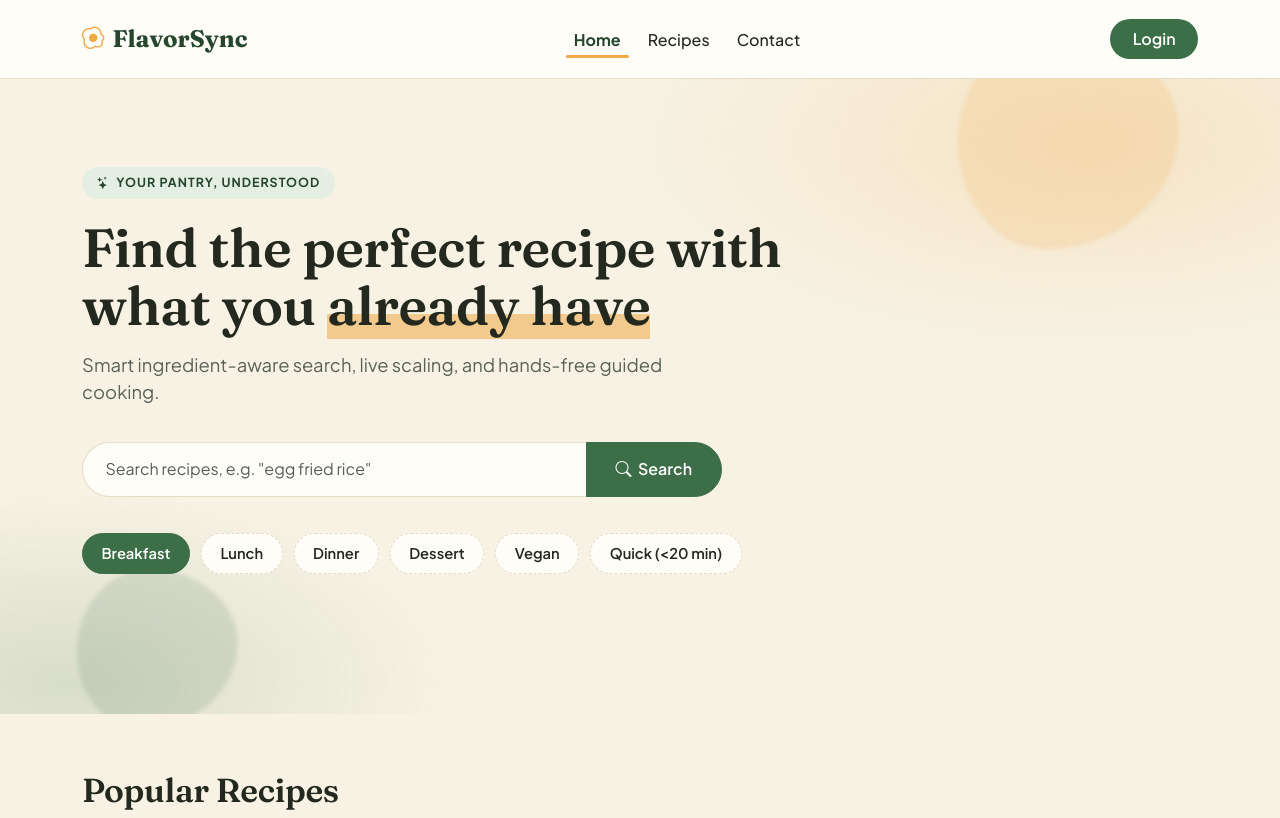
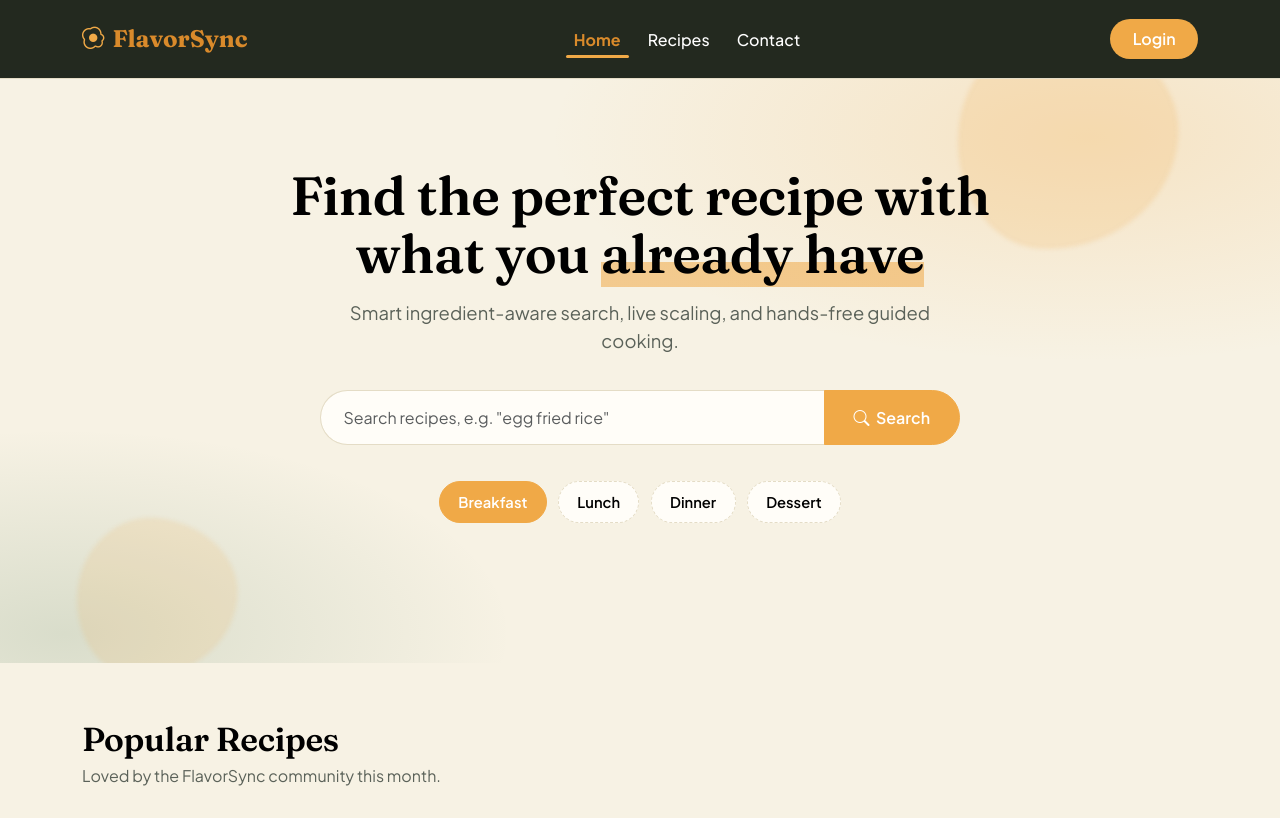
Before and after one commit to kavishka-disanayaka/ict-1209-miniproject-01, a PHP site: page / in a window 1280 px wide. Shown: the top 818 px of the page. Run offline with PHP 8.4, Linux system fonts and the light colour scheme.

Commit message:
Enhance homepage UI and update styles 🙌

```diff
--- a/css/style.css
+++ b/css/style.css
@@ -8,10 +8,10 @@
   /* Color tokens */
   --fs-cream: #F7F2E4;         /* page background — warm rice-paper */
   --fs-cream-card: #FFFDF8;    /* card surfaces */
-  --fs-ink: #23291F;           /* primary text — deep charcoal-green */
+  --inkfs-: #23291F;           /* primary text — deep charcoal-green */
   --fs-ink-soft: #5B6259;      /* secondary text */
-  --fs-green: #3C6E47;         /* herb green — primary brand accent */
-  --fs-green-dark: #26472E;    /* hover/active green */
+  --fs-green: #F0A947;         /* herb green — primary brand accent */
+  --fs-green-dark: #D98A2B;    /* hover/active green */
   --fs-green-tint: #E4EEE3;    /* pale green surface */
   --fs-mango: #F0A947;         /* mango/saffron — secondary accent */
   --fs-mango-deep: #D98A2B;    /* mango hover */
@@ -81,7 +81,7 @@ input:focus-visible,
    ========================================================================== */
 
 .fs-navbar {
-  background-color: var(--fs-cream-card);
+  background-color: var(--inkfs-);
   border-bottom: 1px solid var(--fs-line);
 }
 
@@ -89,7 +89,7 @@ input:focus-visible,
   font-family: var(--fs-font-display);
   font-weight: 700;
   font-size: 1.5rem;
-  color: var(--fs-green-dark);
+  color: var(--fs-mango-deep);
   display: flex;
   align-items: center;
   gap: 0.5rem;
@@ -101,7 +101,7 @@ input:focus-visible,
 }
 
 .fs-navbar .nav-link {
-  color: var(--fs-ink);
+  color: #fff;
   font-weight: 500;
   margin: 0 0.35rem;
   position: relative;
@@ -109,7 +109,7 @@ input:focus-visible,
 }
 
 .fs-navbar .nav-link.active {
-  color: var(--fs-green-dark);
+  color: var(--fs-mango-deep);
   font-weight: 700;
 }
 
@@ -125,12 +125,12 @@ input:focus-visible,
 }
 
 .fs-navbar .nav-link:hover {
-  color: var(--fs-green-dark);
+  color: var(--fs-mango-deep);
 }
 
 .btn-fs-login {
   border-radius: var(--fs-radius-pill);
-  background-color: var(--fs-green);
+  background-color: var(--fs-mango);
   color: #fff;
   font-weight: 600;
   padding: 0.5rem 1.4rem;
@@ -153,8 +153,8 @@ input:focus-visible,
   overflow: hidden;
   padding: 5.5rem 0 6.5rem;
   background:
-    radial-gradient(60% 55% at 85% 10%, rgba(240, 169, 71, 0.20), transparent 60%),
-    radial-gradient(50% 50% at 5% 95%, rgba(60, 110, 71, 0.16), transparent 60%),
+    radial-gradient(60% 55% at 85% 10%, rgba(240, 169, 71, 0.20), transparent 70%),
+    radial-gradient(50% 50% at 5% 95%, rgba(60, 110, 71, 0.16), transparent 70%),
     var(--fs-cream);
 }
 
@@ -182,7 +182,7 @@ input:focus-visible,
   height: 160px;
   bottom: -30px;
   left: 6%;
-  background: var(--fs-green);
+  background: var(--fs-mango);
   opacity: 0.14;
   animation: fs-drift 11s ease-in-out infinite reverse;
 }
@@ -196,6 +196,9 @@ input:focus-visible,
   position: relative;
   z-index: 1;
   max-width: 780px;
+  margin-left: auto;
+  margin-right: auto;
+  text-align: center;
 }
 
 .fs-eyebrow {
@@ -225,15 +230,23 @@ input:focus-visible,
 }
 
 .fs-hero p.lead {
+
   color: var(--fs-ink-soft);
   font-size: 1.15rem;
   max-width: 600px;
+  margin-left: auto;
+  margin-right: auto;
   margin-bottom: 2.25rem;
+
+
+
 }
 
 /* Search bar */
 .fs-search {
   max-width: 640px;
+  margin: 0 auto;
+
 }
 
 .fs-search .form-control {
@@ -276,6 +289,7 @@ input:focus-visible,
 .fs-chips {
   display: flex;
   flex-wrap: wrap;
+  justify-content: center;
   gap: 0.7rem;
   padding: 2.25rem 0;
 }
--- a/index.html
+++ b/index.html
@@ -65,8 +65,7 @@
       <div class="fs-hero__blob fs-hero__blob--2" aria-hidden="true"></div>
 
       <div class="container">
-        <div class="fs-hero__content mx-lg-0 mx-auto">
-          <span class="fs-eyebrow"><i class="bi bi-stars"></i> Your pantry, understood</span>
+        <div class="fs-hero__content  mx-auto">
           <h1>Find the perfect recipe with what you <span class="fs-underline">already have</span></h1>
           <p class="lead">Smart ingredient-aware search, live scaling, and hands-free guided cooking.</p>
 
@@ -87,8 +86,8 @@
           <button type="button" class="chip">Lunch</button>
           <button type="button" class="chip">Dinner</button>
           <button type="button" class="chip">Dessert</button>
-          <button type="button" class="chip">Vegan</button>
-          <button type="button" class="chip">Quick (&lt;20 min)</button>
+          <!-- <button type="button" class="chip">Vegan</button>
+          <button type="button" class="chip">Quick (&lt;20 min)</button> -->
         </div>
       </div>
     </section>
@@ -105,7 +104,8 @@
           <div class="col-md-6 col-lg-4">
             <article class="fs-recipe-card card">
               <div class="fs-recipe-thumb fs-recipe-thumb--rice">
-                <i class="bi bi-egg-fried"></i>
+                <!-- <i class="bi bi-egg-fried"></i> -->
+                 <img src="https://www.foodandwine.com/thmb/dxjRFznfUtQk_N9ULBSIH8LbKiA=/1500x0/filters:no_upscale():max_bytes(150000):strip_icc()/How-to-Make-Takeout-Style-Fried-Rice-at-Home-FT-BLOG0924-714de2b6a3c144ea8de25faece8f35d7.jpg" alt="Egg Fried Rice" class="card-img-top">
                 <span class="fs-rating-badge"><i class="bi bi-star-fill"></i> 4.5/5</span>
               </div>
               <div class="card-body">
@@ -122,7 +122,8 @@
           <div class="col-md-6 col-lg-4">
             <article class="fs-recipe-card card">
               <div class="fs-recipe-thumb fs-recipe-thumb--kottu">
-                <i class="bi bi-egg-fried"></i>
+                <!-- <i class="bi bi-egg-fried"></i> -->
+                 <img src="https://static.vecteezy.com/system/resources/previews/050/752/018/large_2x/low-angle-view-of-chicken-kottu-dish-on-white-background-photo.jpg" alt="Chicken Kottu" class="img-fluid rounded">
                 <span class="fs-rating-badge"><i class="bi bi-star-fill"></i> 4.8/5</span>
               </div>
               <div class="card-body">
@@ -139,7 +140,8 @@
           <div class="col-md-6 col-lg-4">
             <article class="fs-recipe-card card">
               <div class="fs-recipe-thumb fs-recipe-thumb--stirfry">
-                <i class="bi bi-flower2"></i>
+                <!-- <i class="bi bi-flower2"></i> -->
+                 <img src="https://skinnyms.com/wp-content/uploads/2018/01/Broccoli-and-Mushroom-Stir-Fry-Vegan-Stir-Fry-Recipes.jpg" alt="Vegan Stir-Fry" class="img-fluid rounded">
                 <span class="fs-rating-badge"><i class="bi bi-star-fill"></i> 4.2/5</span>
               </div>
               <div class="card-body">
@@ -157,7 +159,7 @@
     </section>
 
     <!-- ============================= CTA BANNER ============================= -->
-    <section class="fs-section pt-0">
+    <!-- <section class="fs-section pt-0">
       <div class="container">
         <div class="fs-cta d-flex flex-wrap justify-content-between align-items-center gap-3">
           <div>
@@ -169,7 +171,7 @@
           </a>
         </div>
       </div>
-    </section>
+    </section> -->
 
     <!-- ===================== TRENDING RECIPES CAROUSEL ===================== -->
     <section class="fs-section">
@@ -189,7 +191,8 @@
 
             <div class="carousel-item active">
               <div class="fs-carousel-slide fs-slide--1 d-flex align-items-center gap-4">
-                <div class="fs-carousel-slide__icon"><i class="bi bi-fire"></i></div>
+                <!-- <div class="fs-carousel-slide__icon"><i class="bi bi-fire"></i></div> -->
+
                 <div>
                   <h3>Chicken Kottu</h3>
                   <p>The Sri Lankan street-food favourite, chopped and stir-fried to order. 2.3k favourites this week.</p>
@@ -200,7 +203,7 @@
 
             <div class="carousel-item">
               <div class="fs-carousel-slide fs-slide--2 d-flex align-items-center gap-4">
-                <div class="fs-carousel-slide__icon"><i class="bi bi-flower2"></i></div>
+                <!-- <div class="fs-carousel-slide__icon"><i class="bi bi-flower2"></i></div> -->
                 <div>
                   <h3>Vegan Stir-Fry</h3>
                   <p>A vibrant, veg-forward wok dish ready in 15 minutes. 1.8k favourites this week.</p>
@@ -211,7 +214,8 @@
 
             <div class="carousel-item">
               <div class="fs-carousel-slide fs-slide--3 d-flex align-items-center gap-4">
-                <div class="fs-carousel-slide__icon"><i class="bi bi-egg-fried"></i></div>
+                <!-- <div class="fs-carousel-slide__icon"><i class="bi bi-egg-fried"></i></div> -->
+
                 <div>
                   <h3>Egg Fried Rice</h3>
                   <p>The five-ingredient weeknight staple everyone keeps coming back to. 1.6k favourites this week.</p>
@@ -265,9 +269,9 @@
         <div class="col-6 col-lg-4">
           <h6>Explore</h6>
           <ul class="list-unstyled">
-            <li class="mb-2"><a href="fridge-search.html">Fridge Search</a></li>
+            <!-- <li class="mb-2"><a href="fridge-search.html">Fridge Search</a></li> -->
             <li class="mb-2"><a href="recipes.html">Recipes</a></li>
-            <li class="mb-2"><a href="favorites.html">Favorites</a></li>
+            <!-- <li class="mb-2"><a href="favorites.html">Favorites</a></li> -->
           </ul>
         </div>
 
```
Also changed, not shown: other parts of css/style.css (+31 -10 lines).
